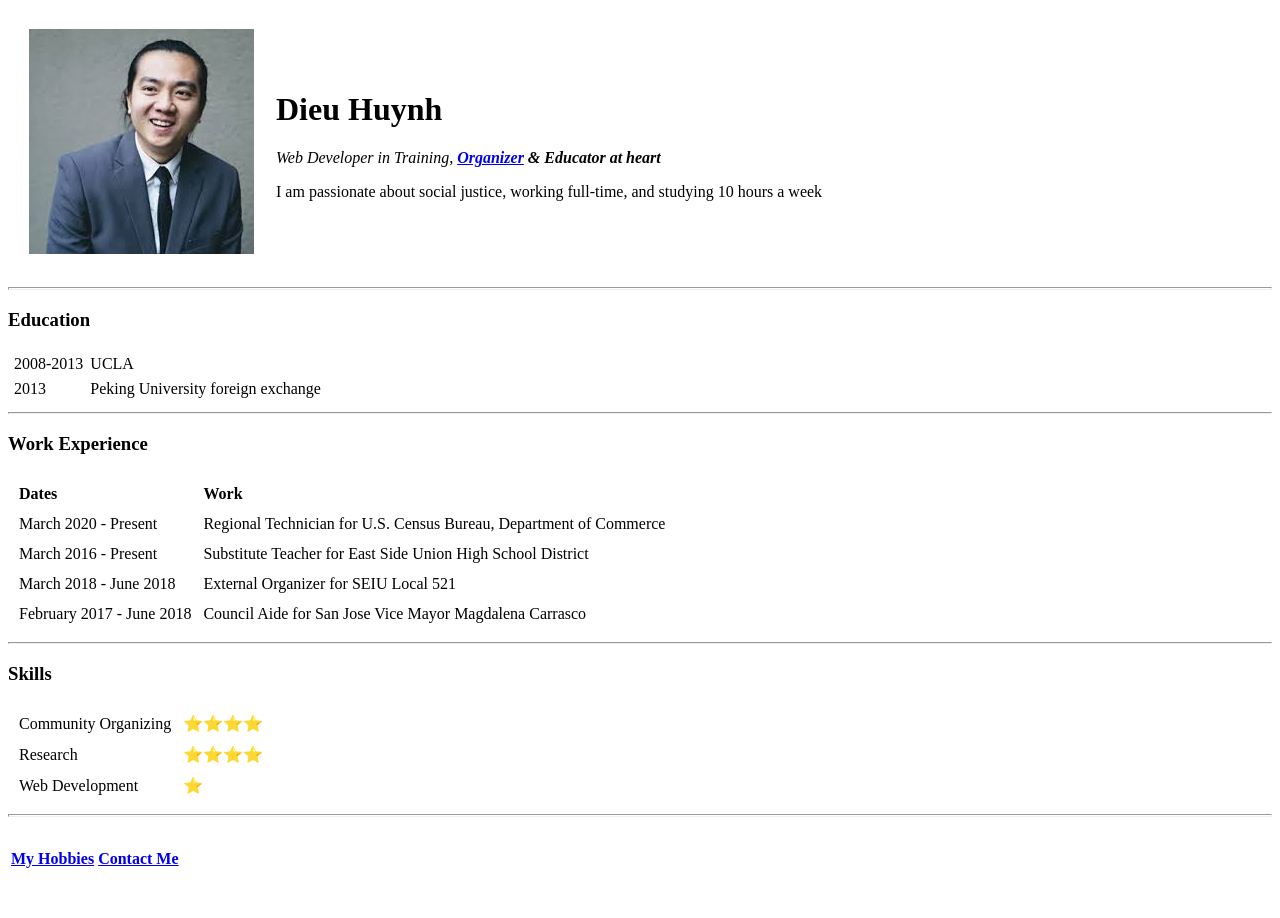
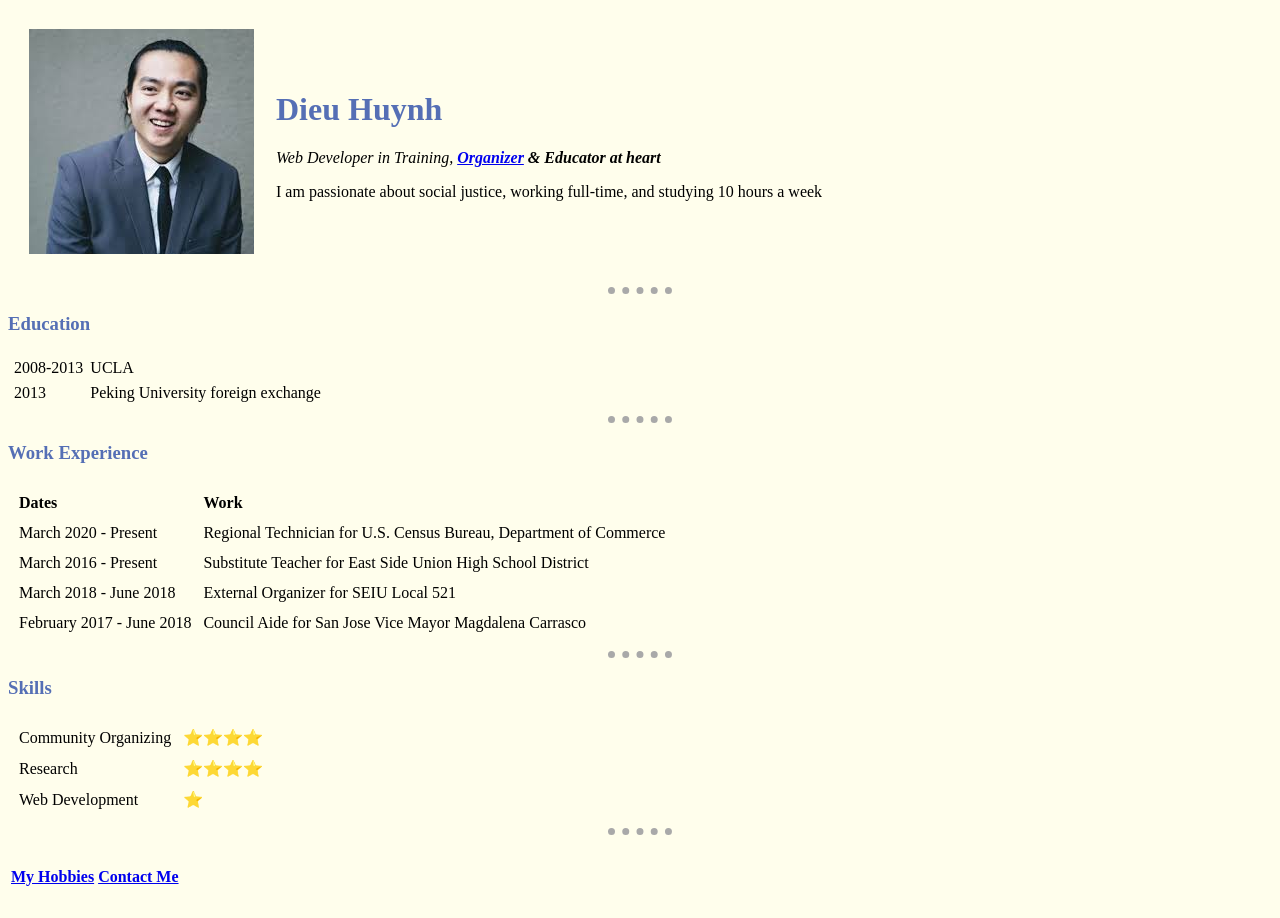
Before and after one commit to dieunity/CV, a plain HTML site: page index.html in a window 1280 px wide. Drawn offline with Linux system fonts and the light colour scheme.

Commit message:
Implemented External CSS, uploading Css folder with styles.css file

```diff
--- /dev/null
+++ b/css/styles.css
@@ -0,0 +1,18 @@
+body {
+  background-color: #fffeec;
+}
+hr {
+  border-style: none;
+  border-top-style: dotted;
+  border-color: darkgrey;
+  border-width: 7px;
+  width: 5%;
+  }
+
+h1 {
+  color: #556fb5;
+}
+
+h3 {
+  color: #556fb5;
+}
--- a/index.html
+++ b/index.html
@@ -7,6 +7,7 @@
   <meta name="keywords" content="HTML">
   <meta name="author" content="Dieu Huynh">
   <title>🌹 Dieu's Personal Site</title>
+<link rel="stylesheet" href="css/styles.css">
 </head>
 
 <body>
@@ -21,7 +22,7 @@
     </tr>
   </table>
 
-  <hr size="3">
+  <hr>
   <h3>Education</h3>
   <table cellspacing="5">
     <tr>
@@ -77,7 +78,7 @@
           <td>⭐️</td>
         </tr>
       </table>
-  <hr size="3">
+  <hr>
   <table>
     <tr>
       <td>
```
Also changed, not shown: Contact.html (+1 -0 lines), hobbies.html (+1 -0 lines).
